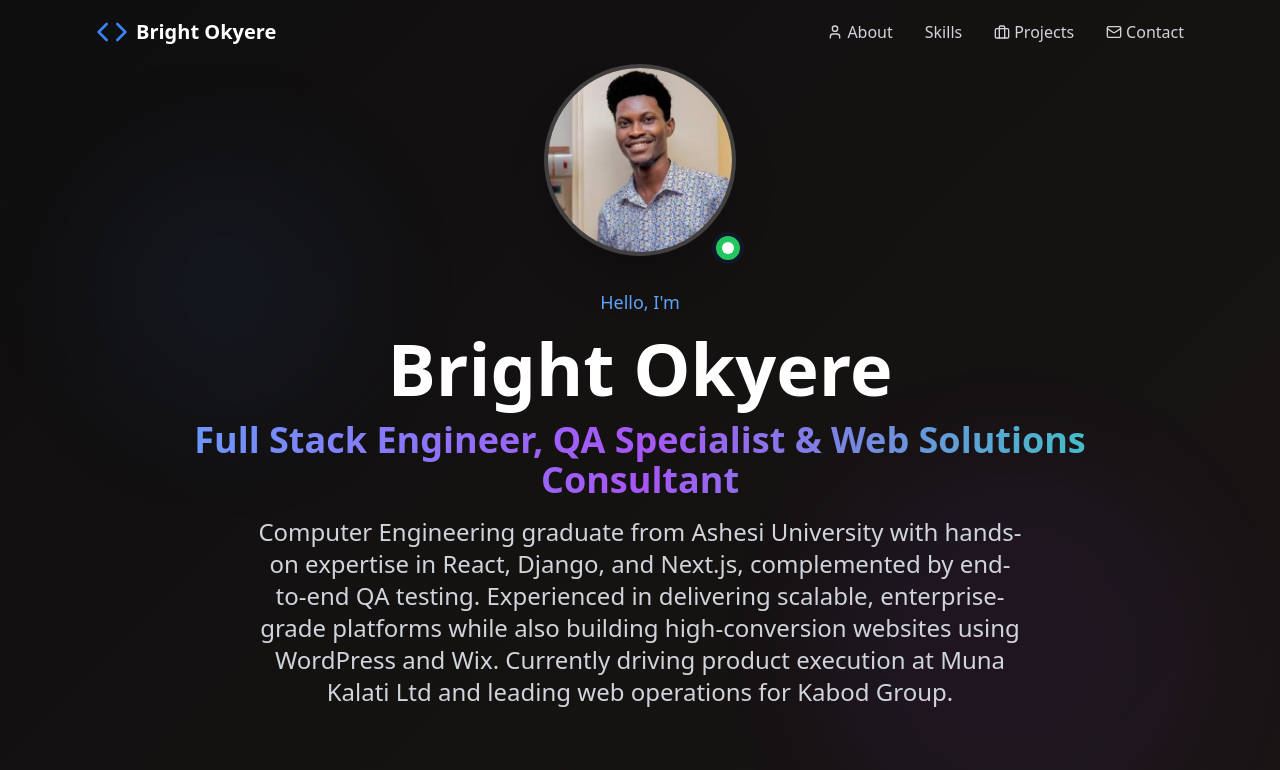
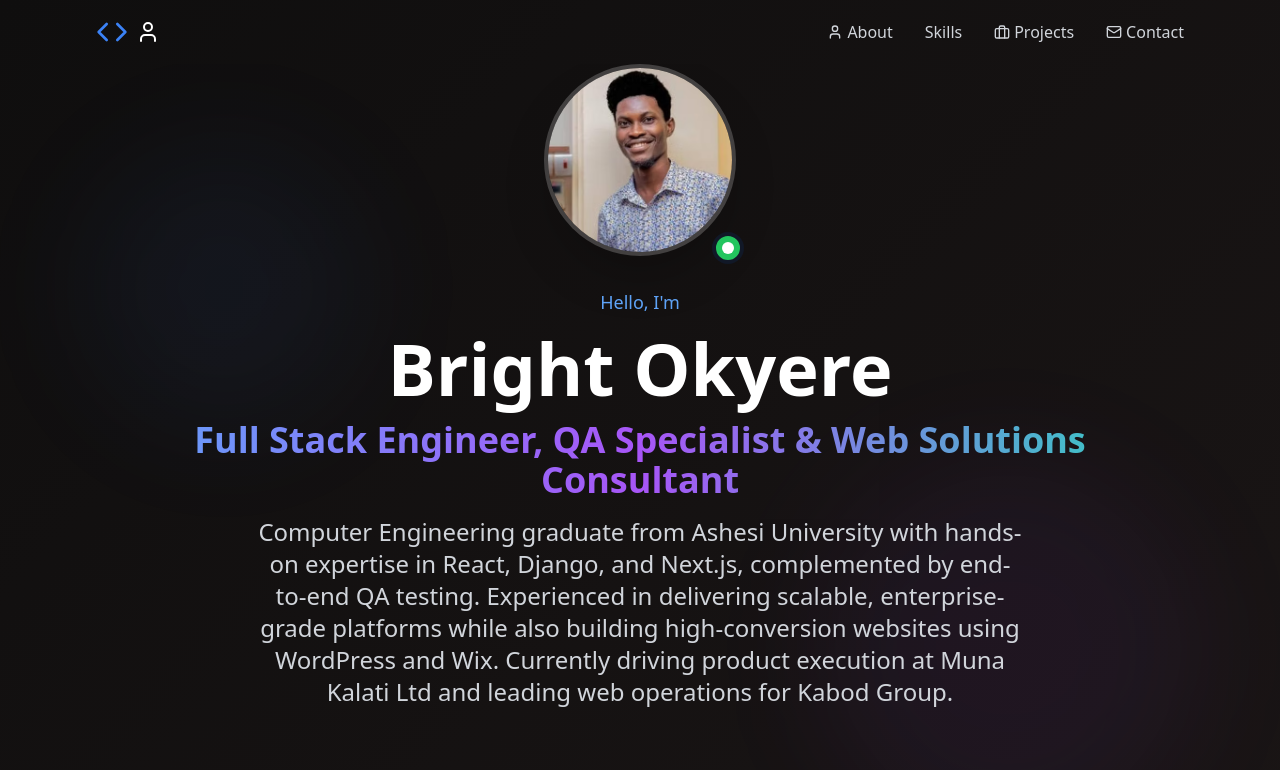
Before and after one commit to ob-star/portfolio, a React (Vite) app: page / in a window 1280 px wide. Shown: the top 770 px of the page. Built offline with nearby package versions, Linux system fonts and the light colour scheme.

Commit message:
portfolio update

```diff
--- a/src/components/Header.tsx
+++ b/src/components/Header.tsx
@@ -30,7 +30,7 @@ const Header: React.FC = () => {
         <div className="flex items-center justify-between h-16">
           <div className="flex items-center space-x-2">
             <Code className="h-8 w-8 text-blue-500" />
-            <span className="text-xl font-bold text-white">Bright Okyere</span>
+            <a  href='/' className="text-xl font-bold text-white"><User/> </a>
           </div>
 
           {/* Desktop Navigation */}
```
